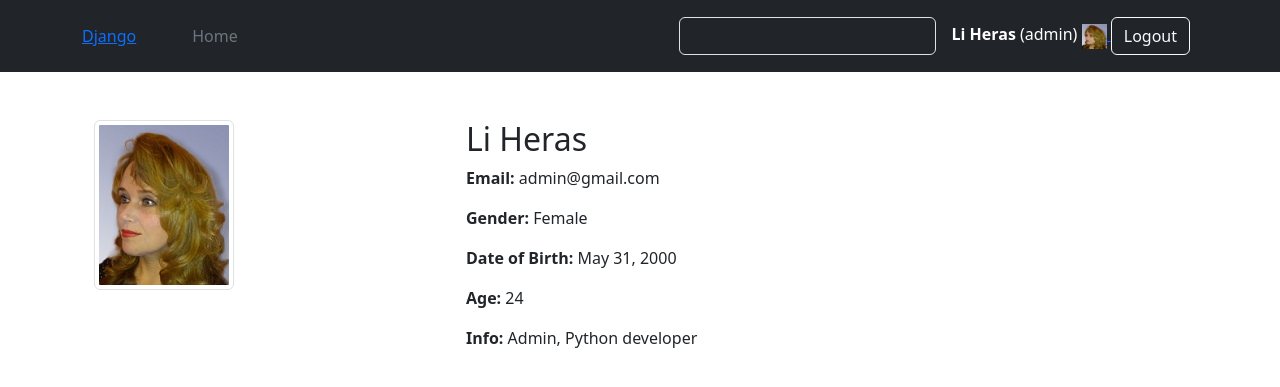
After one commit to leonillaeva/qalight_django, a Django app: page /accounts/profile/ in a window 1280 px wide. The commit adds this page. Shown: the top 387 px of the page. Run offline with Django 5.2, Linux system fonts and the light colour scheme; a user stored in the database is signed in; data comes from the database, SQL or seed files in the repository; both versions use the stored data as it was after the commit.

Commit message:
48-hw, create the test profile of the user

```diff
--- a/accounts/models.py
+++ b/accounts/models.py
@@ -1,3 +1,5 @@
+from datetime import date
+
 from django.utils import timezone
 
 from django.contrib.auth.models import AbstractUser
@@ -41,6 +43,13 @@ class Profile(models.Model):
     def __str__(self):
         return f"{self.user.username}'s profile"
 
+    def get_age(self):
+        today = date.today()
+        age = today.year - self.date_of_birth.year
+        if today.month < self.date_of_birth.month or (
+                today.month == self.date_of_birth.month and today.day < self.date_of_birth.day):
+            age -= 1
+        return age
 
 class AbstractToken(models.Model):
     create_at = models.DateTimeField(auto_now_add=True)
--- a/accounts/urls.py
+++ b/accounts/urls.py
@@ -8,6 +8,7 @@ urlpatterns = [
     path('logout/', views.logout_view, name='logout'),
     path('register/', views.RegisterView.as_view(), name='register'),
     path("create-profile/", views.CreateProfileView.as_view(), name="profile_create"),
+    path('profile/', views.profile_view, name='profile'),
     path(
         "activate/<str:username>/<str:token>/",
         views.ActivateAccountView.as_view(),
--- a/accounts/views.py
+++ b/accounts/views.py
@@ -11,7 +11,7 @@ from django.views import View
 from django.views.generic import FormView, CreateView, DeleteView, DetailView, ListView
 
 from accounts.forms import LoginForm, RegisterForm, ProfileForm
-from accounts.models import ActivateToken
+from accounts.models import ActivateToken, Profile
 from accounts.services import AccountsEmailNotification
 from config import settings
 
@@ -145,3 +145,10 @@ class CreateProfileView(LoginRequiredMixin, FormView):
             messages.info(request, "You already have a profile")
             return redirect("accounts:home")
         return super().dispatch(request, *args, **kwargs)
+
+
+@login_required
+def profile_view(request):
+    profile = get_object_or_404(Profile, user=request.user)
+    age = profile.get_age()
+    return render(request, 'accounts/profile.html', {'profile': profile, 'age': age})
--- /dev/null
+++ b/templates/accounts/profile.html
@@ -0,0 +1,29 @@
+{% extends 'base/_base.html' %}
+{% load static %}
+
+{% block link %}
+  {{ block.super }}
+  <link rel="stylesheet" href="{% static 'css/profile.css' %}">
+{% endblock %}
+
+{% block title %}
+  Profile - {{ request.user.username }}
+{% endblock %}
+
+{% block content %}
+  <div class="container mt-5">
+    <div class="row">
+      <div class="col-md-4">
+        <img src="{{ profile.avatar.url }}" class="img-thumbnail" alt="Profile Image">
+      </div>
+      <div class="col-md-8">
+        <h2>{{ request.user.get_full_name }}</h2>
+        <p><strong>Email:</strong> {{ request.user.email }}</p>
+        <p><strong>Gender:</strong> {{ profile.get_gender_display }}</p>
+        <p><strong>Date of Birth:</strong> {{ profile.date_of_birth }}</p>
+        <p><strong>Age:</strong> {{ age }}</p>
+        <p><strong>Info:</strong> {{ profile.info }}</p>
+      </div>
+    </div>
+  </div>
+{% endblock %}
--- a/templates/base/nav/header.html
+++ b/templates/base/nav/header.html
@@ -10,7 +10,6 @@
 
             <ul class="nav col-12 col-lg-auto me-lg-auto mb-2 justify-content-center mb-md-0">
                 <li><a href="{% url "accounts:home" %}" class="nav-link px-2 text-secondary">Home</a></li>
-                <li><a href="#" class="nav-link px-2 text-white">About</a></li>
             </ul>
 
             <form class="col-12 col-lg-auto mb-3 mb-lg-0 me-lg-3" role="search">
@@ -22,9 +21,11 @@
                 {% if request.user.is_authenticated %}
                     <span><b>{{ request.user.get_full_name }}</b> ({{ request.user.username }})</span>
                     {% if request.user.profile %}
-                        <img src="{{ request.user.profile.avatar.url }}"
-                             alt="{{ request.user.username }}'s avatar"
-                             width="25" height="25">
+                        <a href="{% url 'accounts:profile' %}">
+                            <img src="{{ request.user.profile.avatar.url }}"
+                                 alt="{{ request.user.username }}'s avatar"
+                                 width="25" height="25">
+                        </a>
                     {% endif %}
                     <a class="text-decoration-none" href="{% url "accounts:logout" %}">
                         <button type="button" class="btn btn-outline-light me-2">Logout</button>
```
Also changed, not shown: README.md, db.sqlite3, media/uploads/2024/05/31/token.jpg (added).
